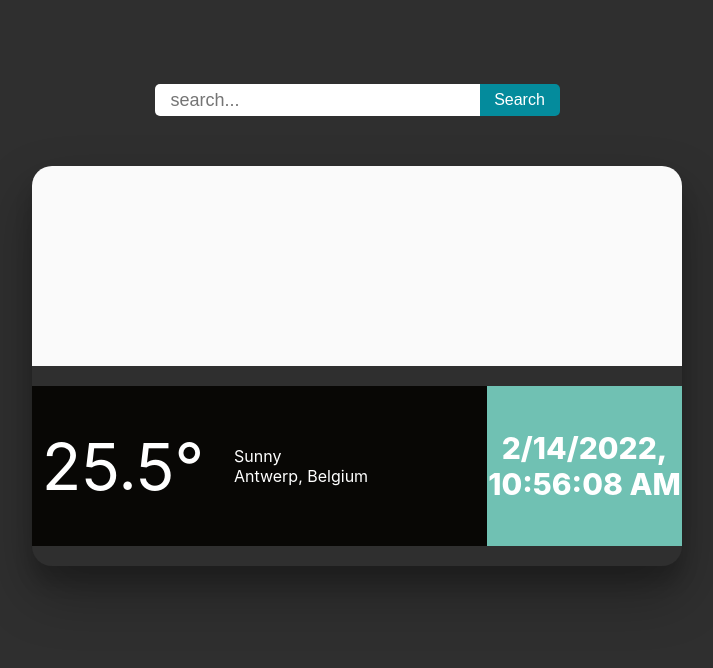
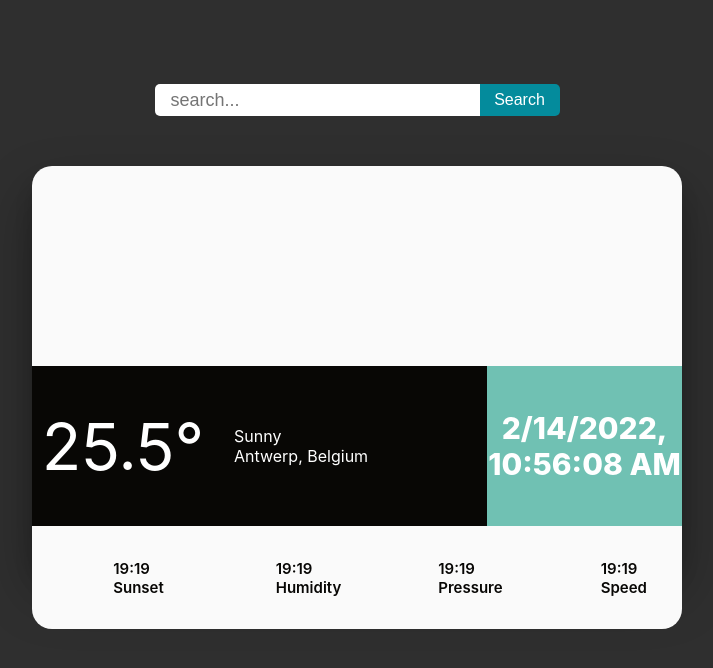
Before and after one commit to zenimtiazz/weatherapp, a React (Create React App) app: page / in a window 1280 px wide. Shown: the top 668 px of the page, without its empty margins (283-996 px from the left). Built offline with nearby package versions, Linux system fonts and the light colour scheme; some icons are missing.

Commit message:
user insterface completed

```diff
--- a/src/components/weather/temp.js
+++ b/src/components/weather/temp.js
@@ -34,6 +34,29 @@ const Temp = () => {
           </div>
       </div>
       <div className='date'>{ new Date().toLocaleString()}</div>
+      {/* our four column section  */}
+      <div className='extra-temp'>
+        <div className='temp-info-minmax'>
+          <div className='two-sided-section'>
+            <p><i className={'wi wi-sunset'}></i></p>
+            <p className='extra-info-leftside'>19:19 <br /> sunset</p>
+          </div>
+          <div className='two-sided-section'>
+            <p><i className={'wi wi-humidity'}></i></p>
+            <p className='extra-info-leftside'>19:19 <br /> Humidity</p>
+          </div>
+        </div>
+        <div className='weather-extra-info'>
+        <div className='two-sided-section'>
+            <p><i className={'wi wi-rain'}></i></p>
+            <p className='extra-info-leftside'>19:19 <br /> Pressure</p>
+          </div>
+          <div className='two-sided-section'>
+            <p><i className={'wi wi-wind'}></i></p>
+            <p className='extra-info-leftside'>19:19 <br /> Speed</p>
+          </div>
+        </div>
+      </div>
     </article>
     </>
   )
```
